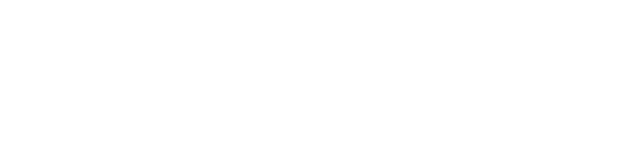
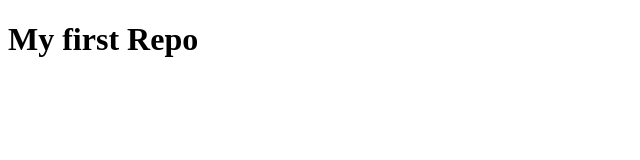
Before and after one commit to rakibul114/my-first-repo, a plain HTML site: page index.html in a window 1280 px wide. Shown: the whole page, without its empty margins (0-640 px from the left). Drawn offline with Linux system fonts and the light colour scheme.

Commit message:
added header

```diff
--- a/index.html
+++ b/index.html
@@ -6,6 +6,6 @@
     <title>My First Github Repo</title>
 </head>
 <body>
-
+    <h1>My first Repo</h1>
 </body>
 </html>
```
